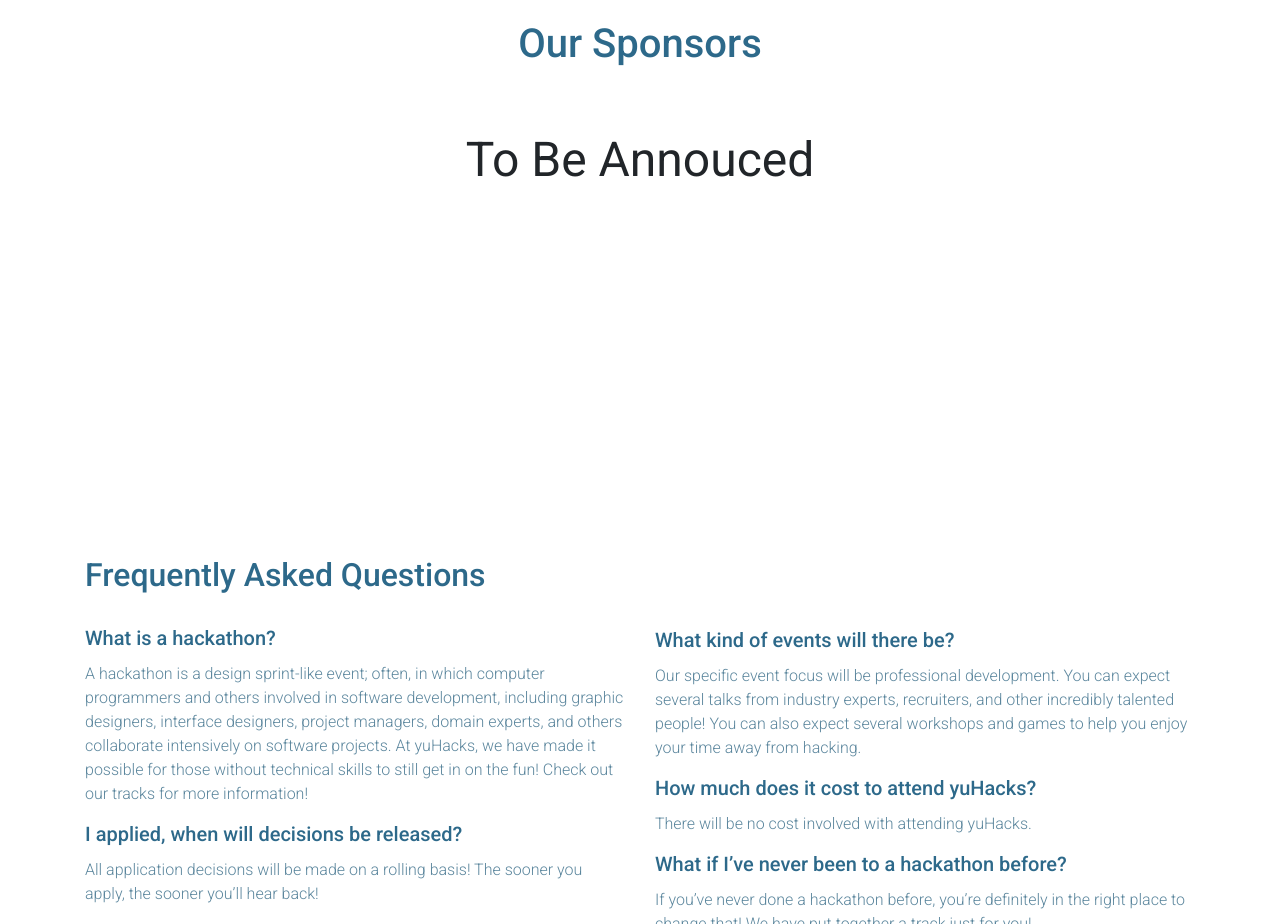
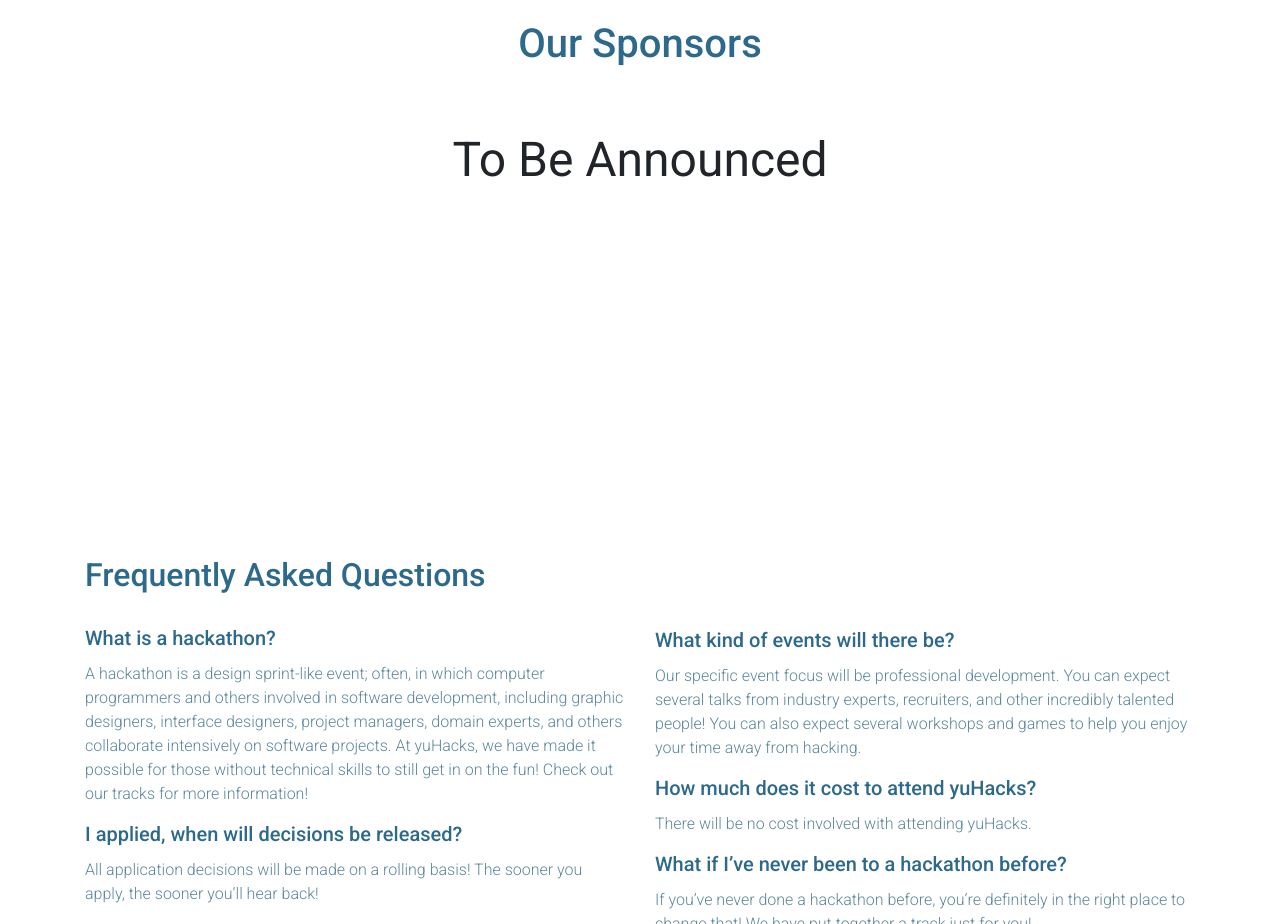
Before and after one commit to yuhacks/yuhacks.github.io, a plain HTML site: page index.html in a window 1280 px wide. Shown: the part 3540-4464 px from the top of the page. Drawn offline with nearby package versions, Linux system fonts and the light colour scheme.

Commit message:
quick spelling fix

```diff
--- a/index.html
+++ b/index.html
@@ -298,7 +298,7 @@
                 <h1>Our Sponsors</h1>
             </div>
             <div class="d-flex justify-content-center">
-                <span class="mt-5" style="font-size: 3rem;">To Be Annouced</span>
+                <span class="mt-5" style="font-size: 3rem;">To Be Announced</span>
             </div>
             <!-- <div class="d-flex justify-content-center">
                 <img src="./dist/images/logo-ibm.jpg" alt="IBM Logo" class="img-fluid logo--ibm"></img>
```
